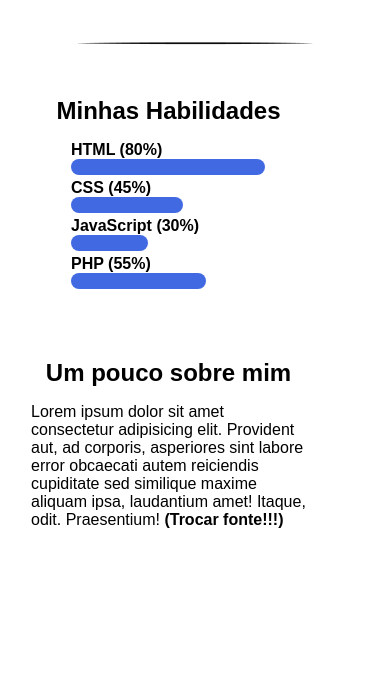
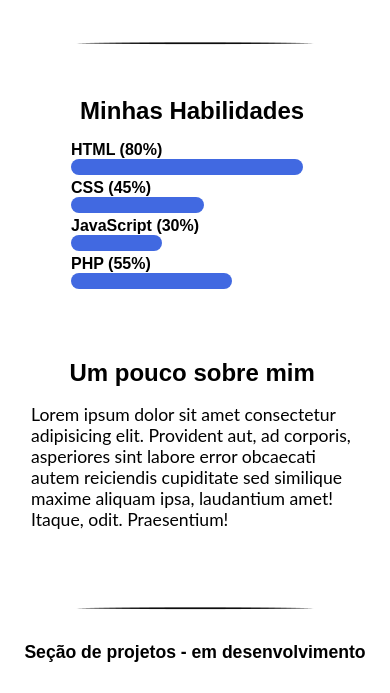
Before and after one commit to iSTALK3R/istalk3r.github.io, a plain HTML site: page index.html in a window 390 px wide. Shown: the part 383-1076 px from the top of the page. Before the commit the page ends 959 px from the top, so only its background shows below. Drawn offline with Linux system fonts and the light colour scheme; a web font is replaced by a local one.

Commit message:
Ajustes seção de conhecimentos

```diff
--- a/index.html
+++ b/index.html
@@ -6,7 +6,7 @@
     <meta http-equiv="X-UA-Compatible" content="IE=edge">
     <meta name="viewport" content="width=device-width, initial-scale=1.0">
     <link rel="stylesheet" href="styles.css">
-    <title>Portfolio</title>
+    <title>Portfólio - Alison Gregorio</title>
 </head>
 
 <body>
@@ -35,7 +35,7 @@
             <div class="section-header">
                 <img src="images/line.png" alt="line">
             </div>
-            <div class="section-body">
+            <div class="section-body" id="knowledge-body">
                 <div class="technologies">
                     <h1>Minhas Habilidades</h1>
                     <ul>
@@ -62,9 +62,18 @@
                     <p>
                         Lorem ipsum dolor sit amet consectetur adipisicing elit. Provident aut, ad corporis, asperiores
                         sint labore error obcaecati autem reiciendis cupiditate sed similique maxime aliquam ipsa,
-                        laudantium amet! Itaque, odit. Praesentium! <b>(Trocar fonte!!!)</b>
+                        laudantium amet! Itaque, odit. Praesentium!
                     </p>
                 </div>
+            </div>
+        </section>
+
+        <section class="projects">
+            <div class="section-header">
+                <img src="images/line.png" alt="line">
+            </div>
+            <div class="section-body">
+                <h1 style="text-align: center; font-size: 1.1rem;">Seção de projetos - em desenvolvimento</h1>
             </div>
         </section>
     </div>
--- a/styles.css
+++ b/styles.css
@@ -1,4 +1,6 @@
 @import url('https://fonts.googleapis.com/css2?family=Baloo+Tammudu+2&display=swap');
+
+@import url('https://fonts.googleapis.com/css2?family=Montserrat:wght@300;400&display=swap');
 
 @import url('https://use.fontawesome.com/releases/v5.15.3/css/all.css');
 
@@ -77,7 +79,7 @@ body {
     height: 30px;
 }
 
-.section-body {
+#knowledge-body {
     display: grid;
     grid-template-areas: 'l r';
     grid-template-columns: 1fr 1fr;
@@ -93,6 +95,11 @@ body {
     width: 400px;
     padding: 15px;
     grid-area: r;
+}
+
+.about p {
+    font-family: 'Lato', sans-serif;
+    font-size: 1.1rem;
 }
 
 @keyframes load {
@@ -192,7 +199,7 @@ body {
         font-size: 1.1rem;
     }
 
-    .section-body {
+    #knowledge-body {
         grid-template-areas: 'l' 'r';
         grid-template-columns: 1fr;
     }
@@ -206,7 +213,7 @@ body {
     }
 
     .technologies, .about {
-        width: 275px;
+        width: 90%;
     }
 
     .technologies h1,
```
